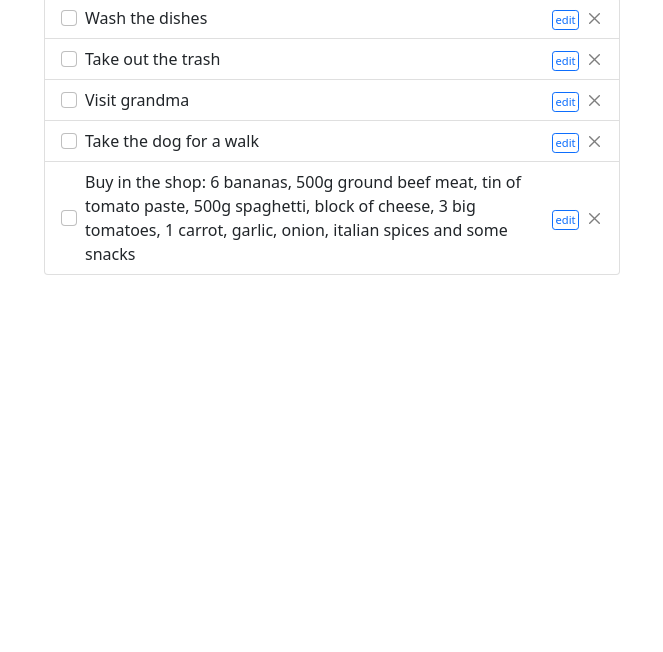
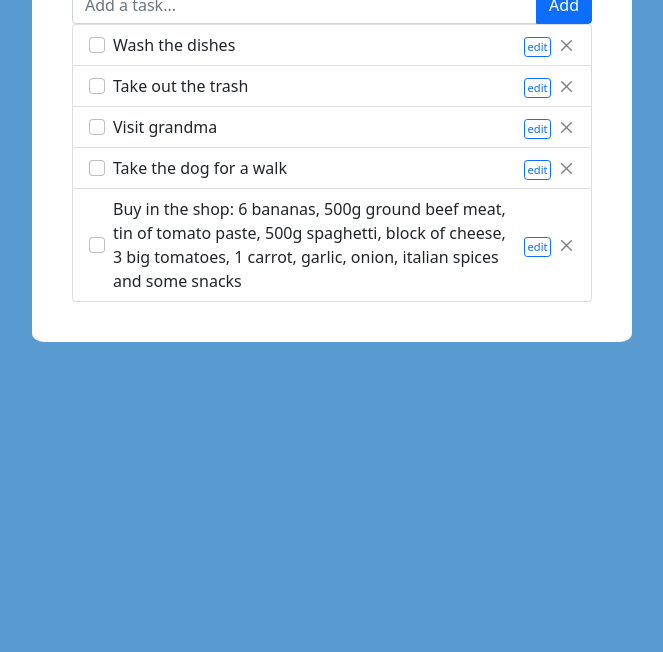
Before and after one commit to Cicavica/todolist, a plain HTML site: page index.html in a window 1280 px wide. Shown: the part 148-800 px from the top of the page, without its empty margins (308-971 px from the left). Drawn offline with nearby package versions, Linux system fonts and the light colour scheme.

Commit message:
refactor: Add background color and few fixes

```diff
--- a/script.js
+++ b/script.js
@@ -19,7 +19,7 @@ function addTask() {
                 <div class="flex-grow-1 task-name">
                     ${inputValue}
                 </div>
-                <div><button class="btn btn-outline-primary btn-sm ms-2" data-bs-toggle="modal" data-bs-target="#exampleModal">edit</button></div>
+                <div><button class="btn btn-outline-primary btn-sm ms-2" data-bs-toggle="modal" data-bs-target="#editTaskModal">edit</button></div>
                 <div class="bd-highlight"><button type="button" class="btn-close btn-sm ms-2"></button>
                 </div>
             </div>`
--- a/style.css
+++ b/style.css
@@ -1,6 +1,13 @@
+body {
+    background-color: #599bd1;
+}
+
 .container {
-    margin-top: 4%;
+    margin-top: 3%;
     max-width: 600px;
+    padding: 40px;
+    background-color: white;
+    border-radius: 2%;
 }
 
 .todo-header {
```
